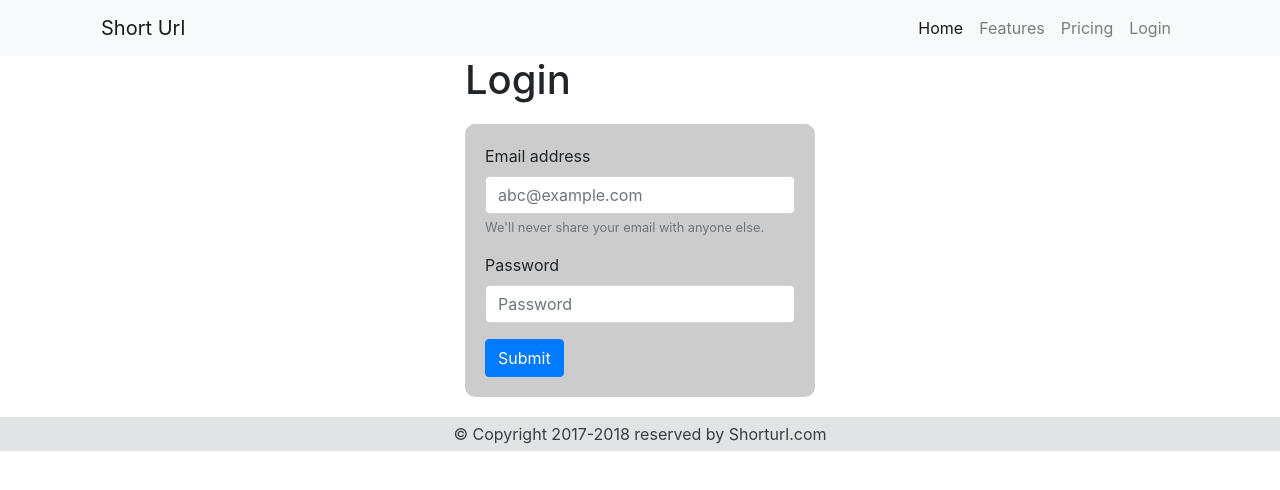
After one commit to vsjakhar/shorturl, a CodeIgniter app: page /php/index.php/home/login/1 in a window 1280 px wide. The commit adds this page. Shown: the top 490 px of the page. Run offline with CodeIgniter, Linux system fonts and the light colour scheme.

Commit message:
Login and logout

```diff
--- a/application/config/config.php
+++ b/application/config/config.php
@@ -23,7 +23,7 @@ defined('BASEPATH') OR exit('No direct script access allowed');
 | a PHP script and you can easily do that on your own.
 |
 */
-$config['base_url'] = '';
+$config['base_url'] = 'http://localhost/php/shorturl3/';
 
 /*
 |--------------------------------------------------------------------------
--- a/application/config/routes.php
+++ b/application/config/routes.php
@@ -53,6 +53,8 @@ $route['default_controller'] = 'home';
 $route['404_override'] = '';
 $route['translate_uri_dashes'] = FALSE;
 
+$route['login'] = 'home/login';
+$route['signup'] = 'home/signup';
 $route['dashboard'] = 'home/dashboard';
 // $route['gallery/(:any)'] = 'home/gallery/$1';
 
--- a/application/controllers/Home.php
+++ b/application/controllers/Home.php
@@ -44,6 +44,7 @@ class Home extends CI_Controller {
 	}
 
 	public function dashboard(){
+		if($this->session->user){
 			$data['error'] = "";
 			$data['list']= $this->Cprez->default_select_and('shorturl','*',array('status'=>'Active'));
 
@@ -74,6 +75,9 @@ class Home extends CI_Controller {
 
 			$query['error']=FALSE;
 			$this->session->set_userdata($query);
+		}else{
+			redirect(base_url()."dashboard");
+		}
 	}
 
 	public function shorturl($url){
@@ -97,79 +101,142 @@ class Home extends CI_Controller {
 	}
 
 	public function signup($id=""){
-		echo "Test string ".$id;
+		$data = "";
+		$this->load->view('common/header',$data);
+		$this->load->view('signup',$data);
+		$this->load->view('common/footer',$data);
 	}
 
-	public function student_login(){
-		/*$entity=$this->input->post('entity');
-		$pass=md5($this->input->post('password'));
-		$query = $this->Main_model->login($entity,$pass);
-
-		if($query){
-			$query['students']=TRUE;
-			$this->session->set_userdata($query);
-			echo "sucess";
-		}else{
-			echo "Invalid";
-
-		}*/
-		if($this->session->students){
+	public function login($id=""){
+		if($this->session->user){
 			redirect(base_url()."dashboard");
 		}else{
-			$result="";
-			$entity=$this->input->post('entity');
+			$this->load->library('form_validation');
+			if($this->input->post()){
+				$email=$this->input->post('email');
 				$pass=md5($this->input->post('password'));
-			$query = $this->Main_model->login($entity,$pass);
+				// $query = $this->Main_model->login($entity,$pass);
 
-			$this->load->library('form_validation');
-			$this->form_validation->set_rules('entity', 'Mobile or Email', 'required');
-			$this->form_validation->set_rules('password', 'Password', 'required');
-
-			if($this->form_validation->run() == FALSE){
-				// Form Validation
-			}else if ($query=="exist"){
-				$result['error'] = "You are already Logedin from other Computer.";
-			}else if(!empty($query)){
-				$query['students']=TRUE;
-				$this->session->set_userdata($query);
+				$this->form_validation->set_rules('email', 'Email', 'trim|required|valid_email');
+				$this->form_validation->set_rules('password', 'Password', 'trim|required');
+				// print_r($this->input->post());
+				if($this->form_validation->run()){
+					// echo "Form Validated";
+					$this->form_validation->set_message('rule', 'Error Message');
+					$this->form_validation->set_message('is_unique', 'The %s is already taken');
+					$res = $this->Cprez->default_select_row('user','*',array('user_email'=>$email,'user_password'=>$pass));
+					if($res){
+						// print_r($res);
+						$res['user']=TRUE;
+						$this->session->set_userdata($res);
 						redirect(base_url().'dashboard'); die;
 					}else{
-				$result['error'] = "Invalid Credential, Please try Again.....!";
-			}
-			//die(print_r($query));
-
-			$header["title"]="Login";
-			$header["menu"]="login";
-			$header["submenu"]="Login";
-			$this->load->view('common/header',$header);
-			$this->load->view('pages/login',$result);
-			$this->load->view('common/footer-about');
-			$this->load->view('common/footer');
-		}
 
 					}
 
-	public function login_now(){
-		$entity=$this->input->post('entity');
-		$pass=md5($this->input->post('password'));
-		$query = $this->Main_model->login($entity,$pass);
-		if($query){
-			$query['students']=TRUE;
-			$this->session->set_userdata($query);
-			echo "sucess";
 				}else{
-			echo "Invalid";
-
+					// echo "Validation Error ".$this->form_validation->run();
+					// echo validation_errors();
+				}
+			}
+			$data = "";
+			$this->load->view('common/header',$data);
+			$this->load->view('login',$data);
+			$this->load->view('common/footer',$data);
+		}
 	}
 
-	}
+	// public function logedin(){
+	// 	if($this->session->students){
+	// 		redirect(base_url()."dashboard");
+	// 	}else{
+	// 		$email=$this->input->post('email');
+	// 		$pass=md5($this->input->post('password'));
+	// 		// $query = $this->Main_model->login($entity,$pass);
 
-	public function update_login(){
-		$this->Cprez->default_update("students",array("students_last_login"=>time()), array("students_id"=>$this->session->students_id) );
-	}
+	// 		$this->load->library('form_validation');
+	// 		$this->form_validation->set_rules('email', 'Email', 'required');
+	// 		$this->form_validation->set_rules('password', 'Password', 'required');
+	// 		print_r($this->input->post());
+	// 		if($this->form_validation->run()){
+	// 			echo "Form Validated";
+	// 		}else{
+	// 			echo "Validation Error ".$this->form_validation->run();
+	// 			echo validation_errors();
+	// 		}
+	// 	}
+	// }
+
+	// public function student_login(){
+	// 	/*$entity=$this->input->post('entity');
+	// 	$pass=md5($this->input->post('password'));
+	// 	$query = $this->Main_model->login($entity,$pass);
+
+	// 	if($query){
+	// 		$query['students']=TRUE;
+	// 		$this->session->set_userdata($query);
+	// 		echo "sucess";
+	// 	}else{
+	// 		echo "Invalid";
+
+	// 	}*/
+	// 	if($this->session->students){
+	// 		redirect(base_url()."dashboard");
+	// 	}else{
+	// 		$result="";
+	// 		$entity=$this->input->post('entity');
+	// 		$pass=md5($this->input->post('password'));
+	// 		$query = $this->Main_model->login($entity,$pass);
+
+	// 		$this->load->library('form_validation');
+	// 		$this->form_validation->set_rules('entity', 'Mobile or Email', 'required');
+	// 		$this->form_validation->set_rules('password', 'Password', 'required');
+
+	// 		if($this->form_validation->run() == FALSE){
+	// 			// Form Validation
+	// 		}else if ($query=="exist"){
+	// 			$result['error'] = "You are already Logedin from other Computer.";
+	// 		}else if(!empty($query)){
+	// 			$query['students']=TRUE;
+	// 			$this->session->set_userdata($query);
+	// 			redirect(base_url().'dashboard'); die;
+	// 		}else{
+	// 			$result['error'] = "Invalid Credential, Please try Again.....!";
+	// 		}
+	// 		//die(print_r($query));
+
+	// 		$header["title"]="Login";
+	// 		$header["menu"]="login";
+	// 		$header["submenu"]="Login";
+	// 		$this->load->view('common/header',$header);
+	// 		$this->load->view('pages/login',$result);
+	// 		$this->load->view('common/footer-about');
+	// 		$this->load->view('common/footer');
+	// 	}
+
+	// }
+
+	// public function login_now(){
+	// 	$entity=$this->input->post('entity');
+	// 	$pass=md5($this->input->post('password'));
+	// 	$query = $this->Main_model->login($entity,$pass);
+	// 	if($query){
+	// 		$query['students']=TRUE;
+	// 		$this->session->set_userdata($query);
+	// 		echo "sucess";
+	// 	}else{
+	// 		echo "Invalid";
+
+	// 	}
+
+	// }
+
+	// public function update_login(){
+	// 	$this->Cprez->default_update("students",array("students_last_login"=>time()), array("students_id"=>$this->session->students_id) );
+	// }
 
 	public function logout(){
-		$this->Cprez->default_update("students",array("students_last_login"=>(time()-300)), array("students_id"=>$this->session->students_id) );
+		// $this->Cprez->default_update("students",array("students_last_login"=>(time()-300)), array("students_id"=>$this->session->students_id) );
 		$this->session->sess_destroy();
 		redirect(base_url().'login');
 	}
--- a/application/views/common/header.php
+++ b/application/views/common/header.php
@@ -7,6 +7,8 @@
 
     <!-- Bootstrap CSS -->
     <link rel="stylesheet" href="https://stackpath.bootstrapcdn.com/bootstrap/4.1.3/css/bootstrap.min.css" integrity="sha384-MCw98/SFnGE8fJT3GXwEOngsV7Zt27NXFoaoApmYm81iuXoPkFOJwJ8ERdknLPMO" crossorigin="anonymous">
+    <link rel="stylesheet" href="<?php echo base_url(); ?>assets/css/style.css" crossorigin="anonymous">
+    <!-- <link rel="stylesheet" href="<?php echo base_url(); ?>assets/css/style.min.css" crossorigin="anonymous"> -->
 
     <title>Shortrn Url</title>
   </head>
@@ -14,18 +16,22 @@
     <header class="navbar-light bg-light">
       <div class="container">
         <nav class="navbar navbar-expand-lg ">
-          <a class="navbar-brand" href="#">Short Url</a>
+          <a class="navbar-brand" href="<?php echo base_url(); ?>">Short Url</a>
           <button class="navbar-toggler" type="button" data-toggle="collapse" data-target="#navbarNavAltMarkup" aria-controls="navbarNavAltMarkup" aria-expanded="false" aria-label="Toggle navigation">
             <span class="navbar-toggler-icon"></span>
           </button>
 
           <div class="collapse navbar-collapse" id="navbarNavAltMarkup">
-            <div class="navbar-nav">
-              <a class="nav-item nav-link active" href="#">Home <span class="sr-only">(current)</span></a>
+            <div class="navbar-nav ml-auto">
+              <a class="nav-item nav-link active" href="<?php echo base_url(); ?>">Home <span class="sr-only">(current)</span></a>
               <a class="nav-item nav-link" href="#">Features</a>
               <a class="nav-item nav-link" href="#">Pricing</a>
-              <a class="nav-item nav-link" href="#">Signup</a>
-              <a class="nav-item nav-link" href="dashboard">Dashboard</a>
+              <?php if($this->session->user){ ?>
+                <a class="nav-item nav-link" href="<?php echo base_url(); ?>dashboard">Dashboard</a>
+                <a class="nav-item nav-link" href="<?php echo base_url(); ?>home/logout">Logout</a>
+              <?php }else{ ?>
+                <a class="nav-item nav-link" href="<?php echo base_url(); ?>login">Login</a>
+              <?php } ?>
             </div>
           </div>
         </nav>
--- /dev/null
+++ b/application/views/login.php
@@ -0,0 +1,36 @@
+<div class="container">
+	<div class="row">
+		<div class="col-md-4"></div>
+		<div class="col-md-4">
+			<h1>Login</h1>
+			<form class="signup" method="post">
+				<?php if(validation_errors()){ ?>
+				  <div class="form-group">
+				  	<div class="alert alert-danger alert-dismissible fade show" role="alert">
+					  <strong>Error </strong><?php echo validation_errors(); ?>
+					  <button type="button" class="close" data-dismiss="alert" aria-label="Close">
+					    <span aria-hidden="true">&times;</span>
+					  </button>
+					</div>
+
+				  </div>
+				<?php } ?>
+			  <div class="form-group">
+			    <label for="exampleInputEmail1">Email address</label>
+			    <input name="email" type="email" class="form-control" id="exampleInputEmail1" aria-describedby="emailHelp" placeholder="abc@example.com">
+			    <small id="emailHelp" class="form-text text-muted">We'll never share your email with anyone else.</small>
+			  </div>
+			  <div class="form-group">
+			    <label for="exampleInputPassword1">Password</label>
+			    <input name="password" type="password" class="form-control" id="exampleInputPassword1" placeholder="Password">
+			  </div>
+			  <!-- <div class="form-group form-check">
+			    <input type="checkbox" class="form-check-input" id="exampleCheck1">
+			    <label class="form-check-label" for="exampleCheck1">Check me out</label>
+			  </div> -->
+			  <button type="submit" class="btn btn-primary">Submit</button>
+			</form>
+		</div>
+		<div class="col-md-4"></div>
+	</div>
+</div>
--- /dev/null
+++ b/assets/css/style.css
@@ -0,0 +1,2 @@
+.signup{ margin: 20px auto; padding: 20px; border-radius: 10px; background-color: #ccc; }
+footer{ padding: 5px; text-align: center; }
--- /dev/null
+++ b/assets/css/style.min.css
@@ -0,0 +1 @@
+.signup{ margin: 20px auto; padding: 20px; border-radius: 10px; background-color: #ccc; } footer{ padding: 5px; text-align: center; }
```
Also changed, not shown: application/views/signup.php (added, +25 -0 lines). Lines whose indentation alone changed are shown as unchanged.
